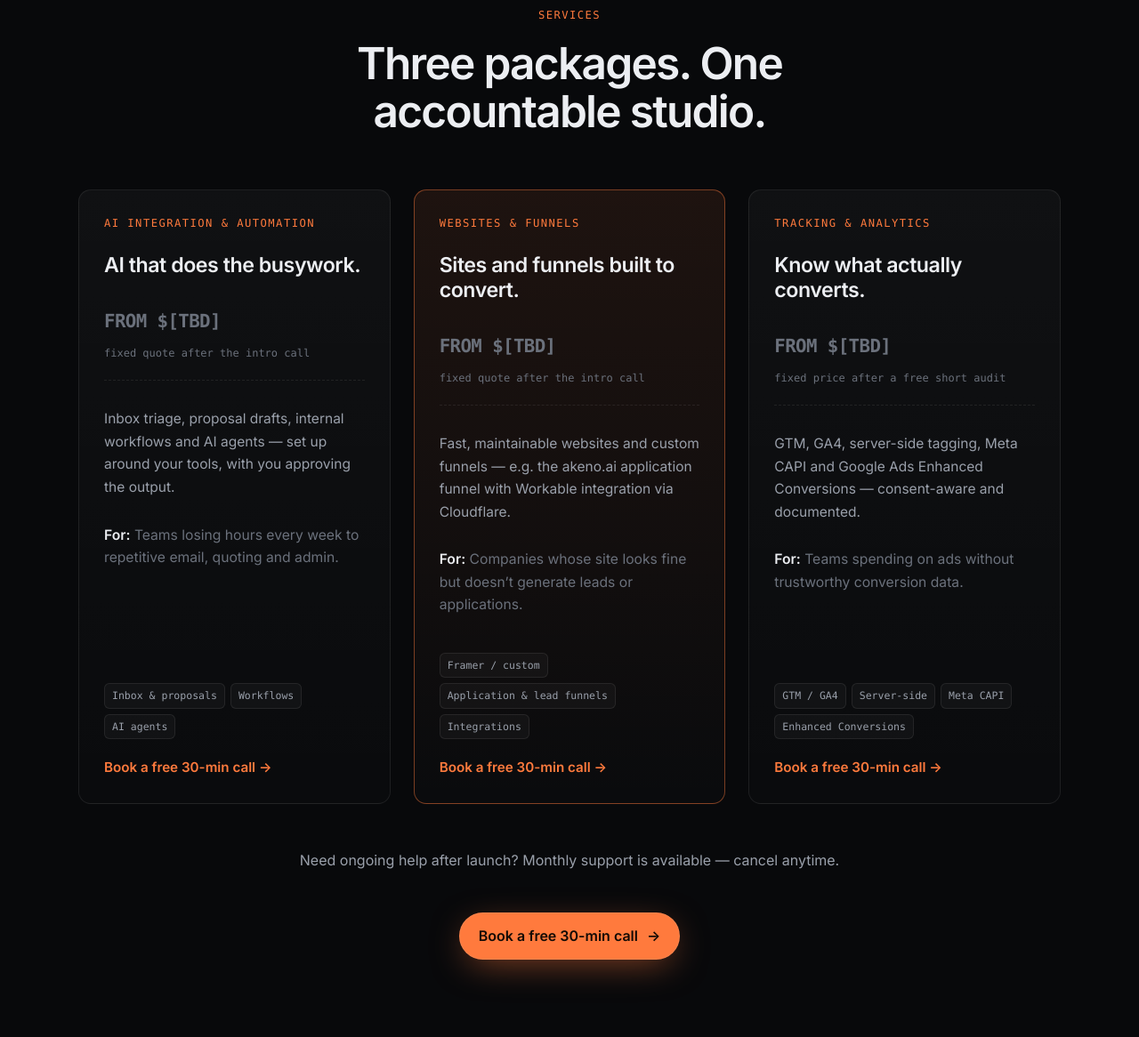
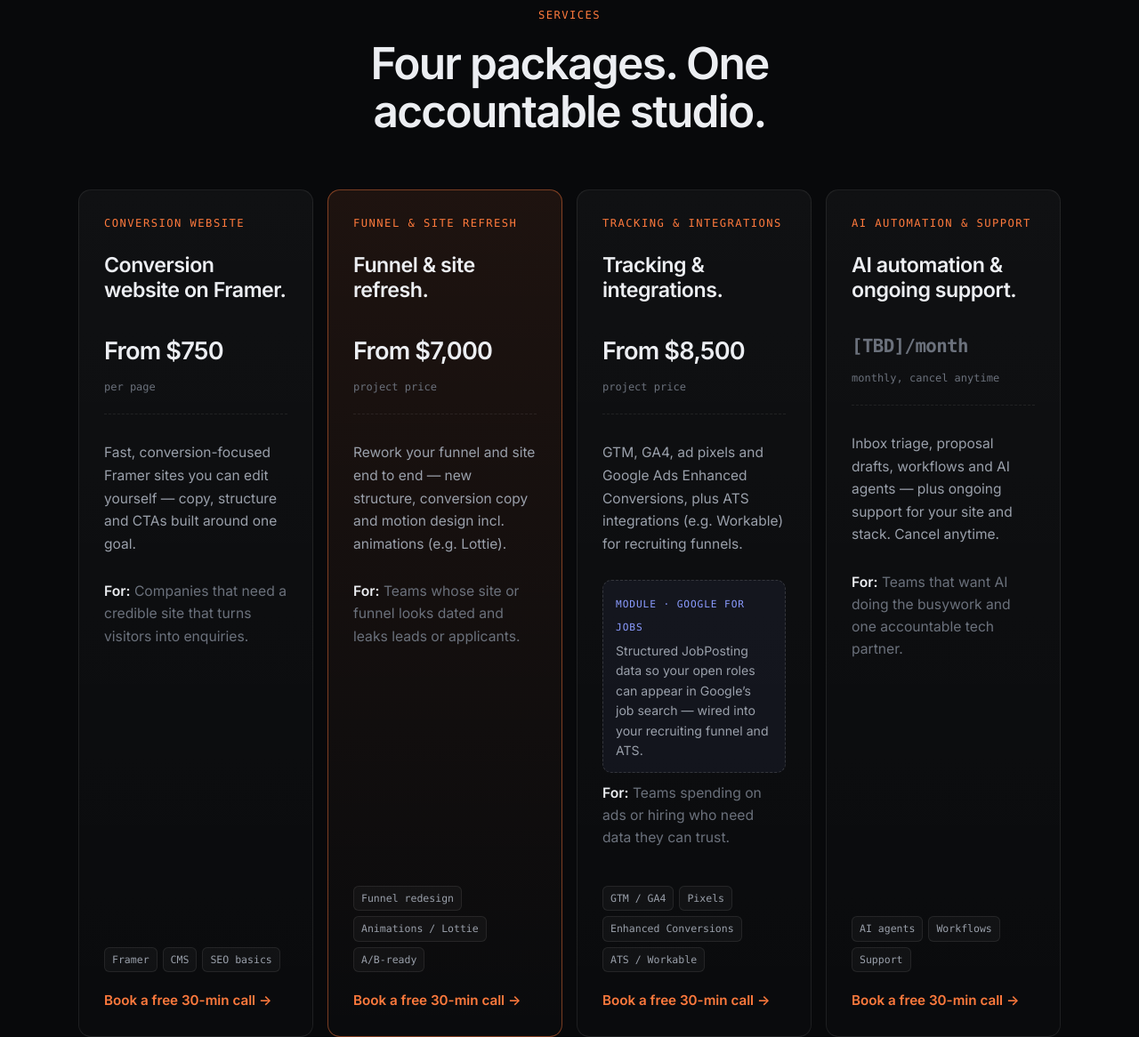
Before and after one commit to jandcode/Homepage, a plain HTML site: page en/index.html in a window 1280 px wide. Shown: the part 1061-2227 px from the top of the page at 89% size. Drawn offline with Linux system fonts and the light colour scheme.

Commit message:
Offers: 4 packages (Framer site, funnel refresh, tracking & integrations incl. Google for Jobs module, AI automation & support) with currency TODOs

```diff
--- a/en/index.html
+++ b/en/index.html
@@ -156,41 +156,54 @@
         <div class="container">
             <div class="offers-header">
                 <span class="kicker">Services</span>
-                <h2 class="section-headline">Three packages. One accountable studio.</h2>
+                <h2 class="section-headline">Four packages. One accountable studio.</h2>
             </div>
-            <div class="offers-grid">
+            <div class="offers-grid offers-4">
                 <article class="offer-card">
-                    <span class="offer-kicker">AI integration &amp; automation</span>
-                    <h3>AI that does the busywork.</h3>
-                    <!-- TODO Jan: USD "from" price for this package (placeholder until supplied) --><div class="offer-price price-tbd">From $[TBD]</div>
-                    <div class="offer-price-note">fixed quote after the intro call</div>
-                    <p class="offer-desc">Inbox triage, proposal drafts, internal workflows and AI agents — set up around your tools, with you approving the output.</p>
-                    <p class="offer-for"><strong>For:</strong> Teams losing hours every week to repetitive email, quoting and admin.</p>
-                    <div class="work-tags"><span>Inbox &amp; proposals</span><span>Workflows</span><span>AI agents</span></div>
+                    <span class="offer-kicker">Conversion website</span>
+                    <h3>Conversion website on Framer.</h3>
+                    <!-- TODO Jan: currency to confirm by Jan -->
+                    <div class="offer-price">From $750</div>
+                    <div class="offer-price-note">per page</div>
+                    <p class="offer-desc">Fast, conversion-focused Framer sites you can edit yourself — copy, structure and CTAs built around one goal.</p>
+                    <p class="offer-for"><strong>For:</strong> Companies that need a credible site that turns visitors into enquiries.</p>
+                    <div class="work-tags"><span>Framer</span><span>CMS</span><span>SEO basics</span></div>
                     <a href="#contact" class="offer-link" data-cta="book_call" data-cta-location="offer_1">Book a free 30-min call →</a>
                 </article>
                 <article class="offer-card offer-featured">
-                    <span class="offer-kicker">Websites &amp; funnels</span>
-                    <h3>Sites and funnels built to convert.</h3>
-                    <!-- TODO Jan: USD "from" price for this package (placeholder until supplied) --><div class="offer-price price-tbd">From $[TBD]</div>
-                    <div class="offer-price-note">fixed quote after the intro call</div>
-                    <p class="offer-desc">Fast, maintainable websites and custom funnels — e.g. the akeno.ai application funnel with Workable integration via Cloudflare.</p>
-                    <p class="offer-for"><strong>For:</strong> Companies whose site looks fine but doesn’t generate leads or applications.</p>
-                    <div class="work-tags"><span>Framer / custom</span><span>Application &amp; lead funnels</span><span>Integrations</span></div>
+                    <span class="offer-kicker">Funnel &amp; site refresh</span>
+                    <h3>Funnel &amp; site refresh.</h3>
+                    <!-- TODO Jan: currency to confirm by Jan -->
+                    <div class="offer-price">From $7,000</div>
+                    <div class="offer-price-note">project price</div>
+                    <p class="offer-desc">Rework your funnel and site end to end — new structure, conversion copy and motion design incl. animations (e.g. Lottie).</p>
+                    <p class="offer-for"><strong>For:</strong> Teams whose site or funnel looks dated and leaks leads or applicants.</p>
+                    <div class="work-tags"><span>Funnel redesign</span><span>Animations / Lottie</span><span>A/B-ready</span></div>
                     <a href="#contact" class="offer-link" data-cta="book_call" data-cta-location="offer_2">Book a free 30-min call →</a>
                 </article>
                 <article class="offer-card">
-                    <span class="offer-kicker">Tracking &amp; analytics</span>
-                    <h3>Know what actually converts.</h3>
-                    <!-- TODO Jan: USD "from" price for this package (placeholder until supplied) --><div class="offer-price price-tbd">From $[TBD]</div>
-                    <div class="offer-price-note">fixed price after a free short audit</div>
-                    <p class="offer-desc">GTM, GA4, server-side tagging, Meta CAPI and Google Ads Enhanced Conversions — consent-aware and documented.</p>
-                    <p class="offer-for"><strong>For:</strong> Teams spending on ads without trustworthy conversion data.</p>
-                    <div class="work-tags"><span>GTM / GA4</span><span>Server-side</span><span>Meta CAPI</span><span>Enhanced Conversions</span></div>
+                    <span class="offer-kicker">Tracking &amp; integrations</span>
+                    <h3>Tracking &amp; integrations.</h3>
+                    <!-- TODO Jan: currency to confirm by Jan -->
+                    <div class="offer-price">From $8,500</div>
+                    <div class="offer-price-note">project price</div>
+                    <p class="offer-desc">GTM, GA4, ad pixels and Google Ads Enhanced Conversions, plus ATS integrations (e.g. Workable) for recruiting funnels.</p><div class="offer-module"><span class="offer-module-k">Module · Google for Jobs</span><p>Structured JobPosting data so your open roles can appear in Google’s job search — wired into your recruiting funnel and ATS.</p></div>
+                    <p class="offer-for"><strong>For:</strong> Teams spending on ads or hiring who need data they can trust.</p>
+                    <div class="work-tags"><span>GTM / GA4</span><span>Pixels</span><span>Enhanced Conversions</span><span>ATS / Workable</span></div>
                     <a href="#contact" class="offer-link" data-cta="book_call" data-cta-location="offer_3">Book a free 30-min call →</a>
                 </article>
+                <article class="offer-card">
+                    <span class="offer-kicker">AI automation &amp; support</span>
+                    <h3>AI automation &amp; ongoing support.</h3>
+                    <!-- TODO Jan: currency to confirm by Jan --> <!-- TODO Jan: monthly price for AI automation & support -->
+                    <div class="offer-price price-tbd">[TBD]/month</div>
+                    <div class="offer-price-note">monthly, cancel anytime</div>
+                    <p class="offer-desc">Inbox triage, proposal drafts, workflows and AI agents — plus ongoing support for your site and stack. Cancel anytime.</p>
+                    <p class="offer-for"><strong>For:</strong> Teams that want AI doing the busywork and one accountable tech partner.</p>
+                    <div class="work-tags"><span>AI agents</span><span>Workflows</span><span>Support</span></div>
+                    <a href="#contact" class="offer-link" data-cta="book_call" data-cta-location="offer_4">Book a free 30-min call →</a>
+                </article>
             </div>
-            <p class="offers-note">Need ongoing help after launch? Monthly support is available — cancel anytime.</p>
             <div class="section-cta"><a href="#contact" class="btn-glut" data-cta="book_call" data-cta-location="offers">Book a free 30-min call <span aria-hidden="true">→</span></a></div>
         </div>
     </section>
--- a/redesign.css
+++ b/redesign.css
@@ -317,3 +317,10 @@ footer p, footer a, .footer-links a, .cookie-reset-link { color: var(--text-dim)
 }
 .hero-secondary { display: inline-flex; align-items: center; justify-content: center; }
 @media (max-width: 768px) { body:has(.cookie-banner[style*="flex"]) .sticky-cta { display: none; } }
+.offers-grid.offers-4 { display: grid !important; grid-template-columns: repeat(4, 1fr) !important; gap: 16px !important; }
+.offer-module { border: 1px dashed var(--border-strong); border-radius: 10px; padding: 12px 14px; background: rgba(139,156,255,.06); }
+.offer-module-k { font-family: var(--font-mono); font-size: .7rem; letter-spacing: .08em; text-transform: uppercase; color: var(--accent-2); }
+.offer-module p { color: var(--text-muted); font-size: .88rem; margin-top: 4px; }
+@media (max-width: 1100px) { .offers-grid.offers-4 { grid-template-columns: repeat(2, 1fr) !important; } }
+@media (max-width: 640px) { .offers-grid.offers-4 { grid-template-columns: 1fr !important; } }
+.offer-price { text-transform: none !important; }
```
Also changed, not shown: index.html (+37 -24 lines).
